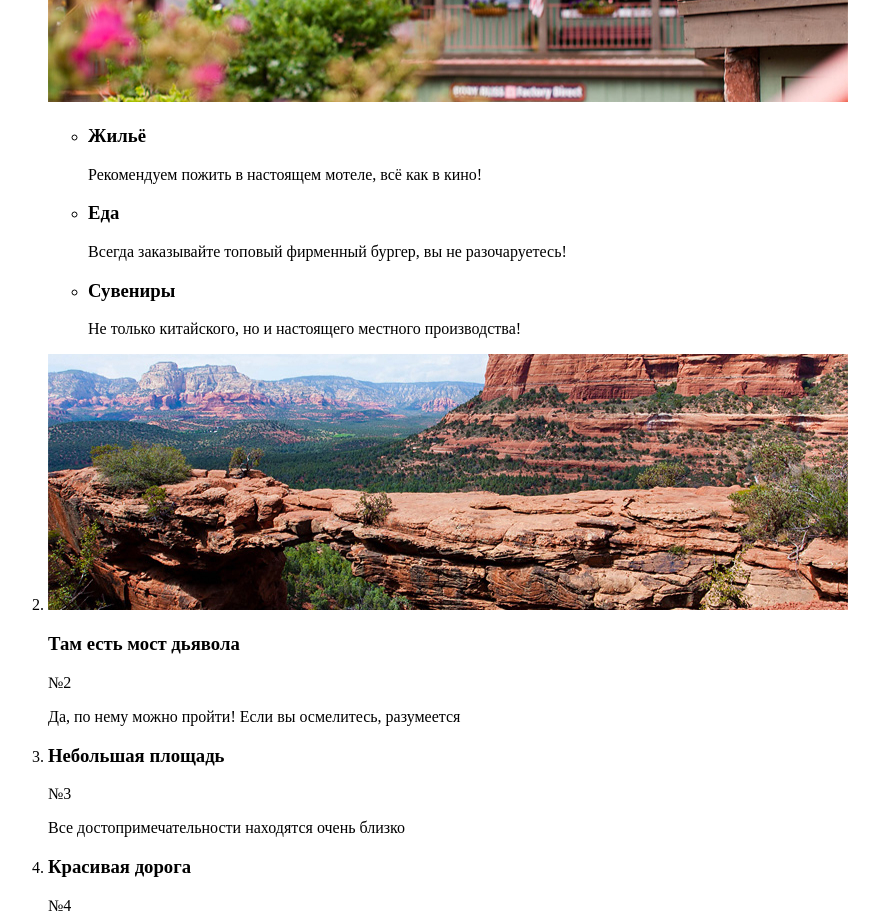
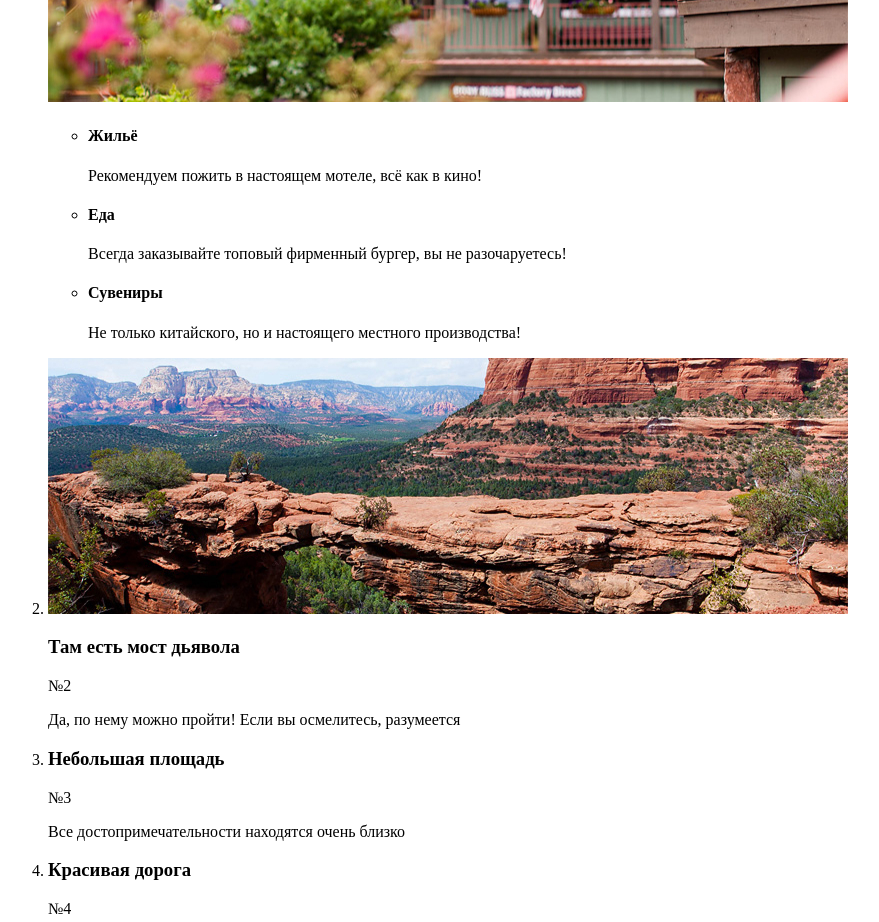
Before and after one commit to RobertRKh/1836919-sedona-24, a website: page source/index.html in a window 1280 px wide. Shown: the part 1040-1962 px from the top of the page, without its empty margins (0-879 px from the left). Drawn offline with Linux system fonts and the light colour scheme.

Commit message:
Правки3 от 07.12.21 (задание Разметка главной страницы)

```diff
--- a/source/index.html
+++ b/source/index.html
@@ -51,15 +51,15 @@
               <img class="advantages__image" src="img/photo-city@1x.jpg" width="800" height="256" alt="Седона — не аттракцион для туристов, там течёт своя жизнь.">
               <ul class="features advantages__features">
                 <li class="features__item">
-                  <h3 class="features__title features__title--digs">Жильё</h3>
+                  <h4 class="features__title features__title--digs">Жильё</h4>
                   <p class="features__description">Рекомендуем пожить в настоящем мотеле, всё как в кино!</p>
                 </li>
                 <li class="features__item">
-                  <h3 class="features__title features__title--food">Еда</h3>
+                  <h4 class="features__title features__title--food">Еда</h4>
                   <p class="features__description">Всегда заказывайте топовый фирменный бургер, вы не разочаруетесь!</p>
                 </li>
                 <li class="features__item">
-                  <h3 class="features__title features__title--souvenirs">Сувениры</h3>
+                  <h4 class="features__title features__title--souvenirs">Сувениры</h4>
                   <p class="features__description">Не только китайского, но и настоящего местного производства!</p>
                 </li>
               </ul> <!--При стилизации внесу дополнительные обертки-->
```
